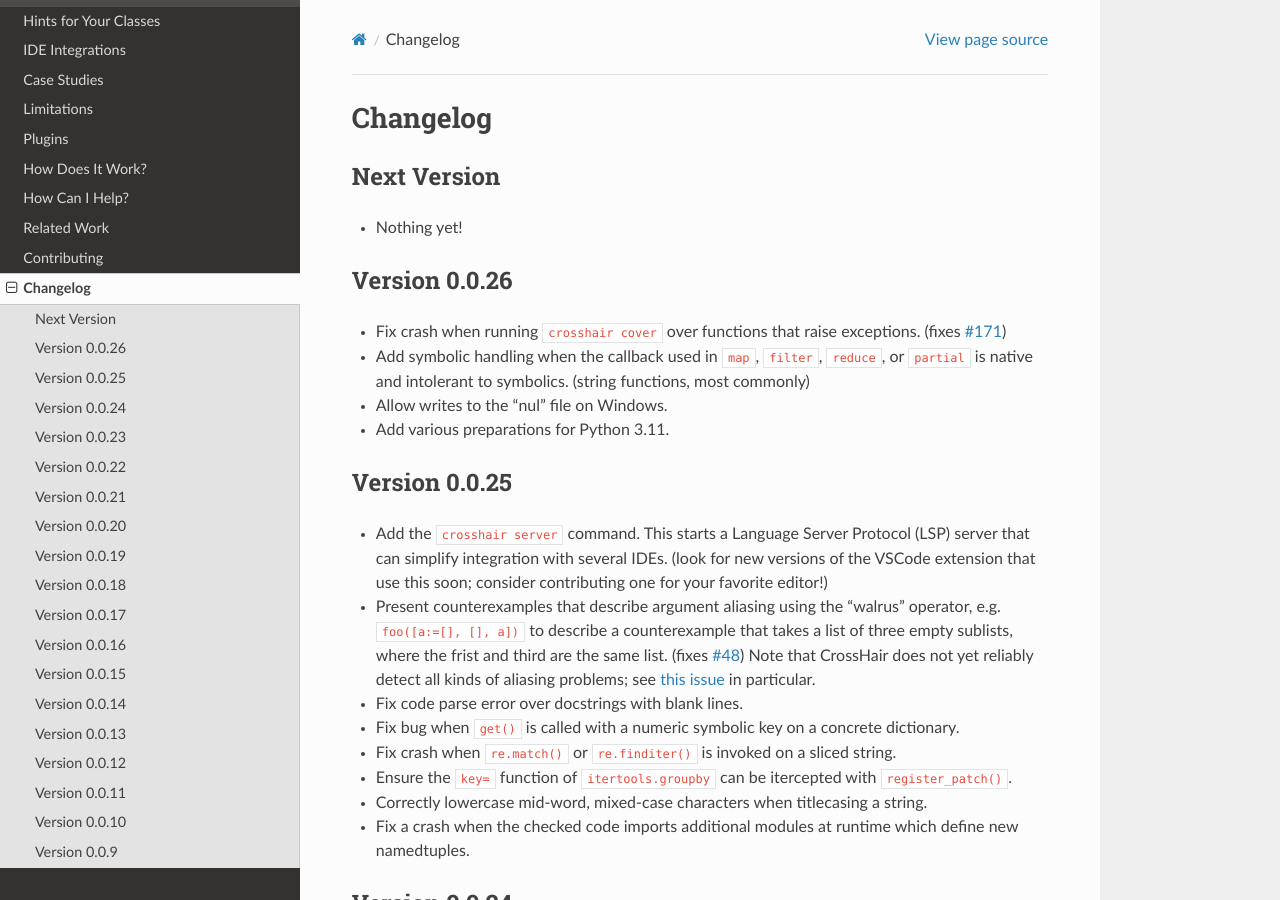
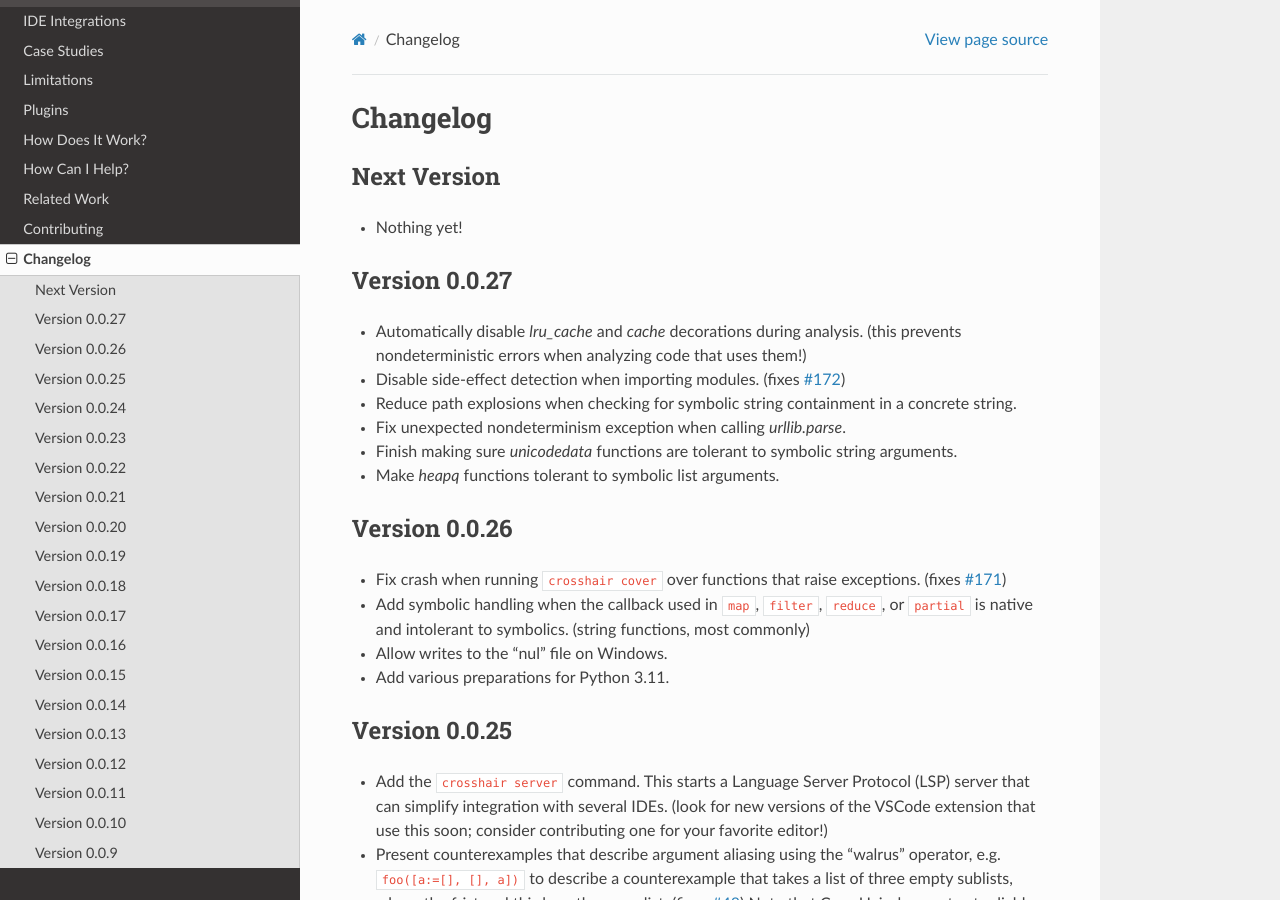
Before and after one commit to pschanely/CrossHair, a Sphinx documentation site: the page built from doc/source/changelog.rst, in a window 1280 px wide and 900 px high. Built offline with Sphinx 7.4.7 and the Read the Docs theme 2.0.0, drawn with Linux system fonts in a browser that asks for light colours; the version number is read from the project's files by our own code.

Commit message:
Update changelog

```diff
--- a/doc/source/changelog.rst
+++ b/doc/source/changelog.rst
@@ -6,6 +6,20 @@
 Next Version
 ------------
 * Nothing yet!
+
+
+Version 0.0.27
+--------------
+
+* Automatically disable `lru_cache` and `cache` decorations during analysis.
+  (this prevents nondeterministic errors when analyzing code that uses them!)
+* Disable side-effect detection when importing modules.
+  (fixes `#172 <https://github.com/pschanely/CrossHair/issues/172>`__)
+* Reduce path explosions when checking for symbolic string containment in a concrete
+  string.
+* Fix unexpected nondeterminism exception when calling `urllib.parse`.
+* Finish making sure `unicodedata` functions are tolerant to symbolic string arguments.
+* Make `heapq` functions tolerant to symbolic list arguments.
 
 
 Version 0.0.26
```
